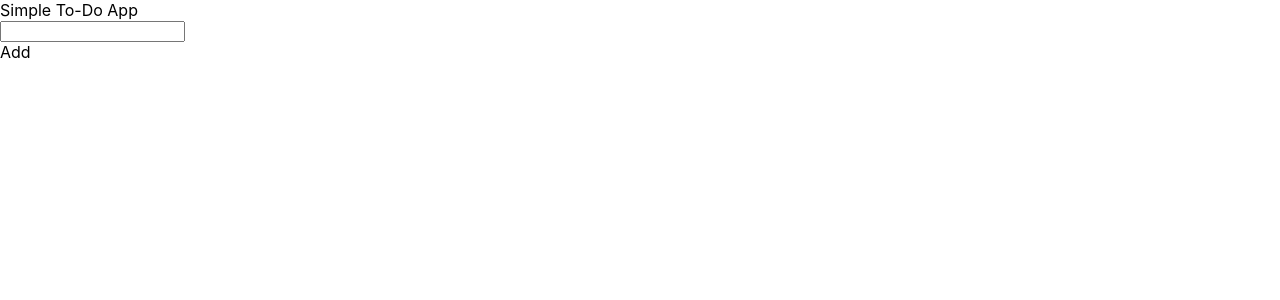
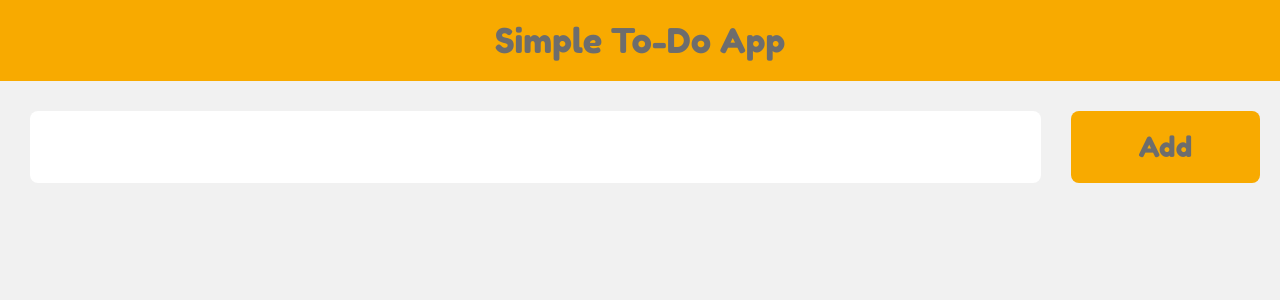
Before and after one commit to MichalPC/simple-todo-app, a React (Create React App) app: page / in a window 1280 px wide. Shown: the top 300 px of the page. Built offline with nearby package versions, Linux system fonts and the light colour scheme.

Commit message:
Add css styling to elements in App

```diff
--- a/src/App.css
+++ b/src/App.css
@@ -0,0 +1,98 @@
+@import url('https://fonts.googleapis.com/css2?family=Fredoka+One&display=swap');
+
+:root {
+    --foregroundColor: rgb(248, 170, 0);
+    --backgroundColor: rgb(255, 191, 94);
+
+    --textColor: rgb(109, 109, 109);
+
+    --buttonRadius: 8px;
+}
+
+* {
+    margin: 0px;
+    box-sizing: border-box;
+}
+
+html, body {
+    width: 100%;
+    height: 100%;
+}
+
+body {
+    background: #f1f1f1;
+}
+
+#root {
+    width: 100%;
+    height: 100%;
+}
+
+.main-container {
+    padding-bottom: 80px;
+}
+
+.header {
+    padding-top: 20px;
+    padding-bottom: 20px;
+
+    font-family: 'Fredoka One', cursive;
+    font-size: 34px;
+    text-align: center;
+
+    color: var(--textColor);
+    background: var(--foregroundColor);
+
+    user-select: none;
+}
+
+.input-container {
+    display: flex;
+
+    justify-content: space-around;
+    align-items: center;
+}
+
+.btn {
+    display: flex;
+
+    justify-content: center;
+    align-items: center;
+
+    height:72px;
+    width: 192px;
+
+    margin-right: 20px;
+
+    color: var(--textColor);
+    background-color: var(--foregroundColor);
+
+    border-radius: var(--buttonRadius);
+
+    font-family: 'Fredoka One', cursive;
+    font-weight: 200;
+    font-size: 28px;
+
+    cursor: pointer;
+    user-select: none;
+
+    transition: background-color 150ms ease-in;
+}
+.btn:hover {
+    background-color: var(--backgroundColor);
+}
+
+.textInput {
+    height: 72px;
+    width:80%;
+
+    margin:30px;
+    padding-left: 20px;
+
+    border-radius: var(--buttonRadius);
+    border: none;
+
+    color: var(--textColor);
+
+    font-size: 24px;
+}
```
